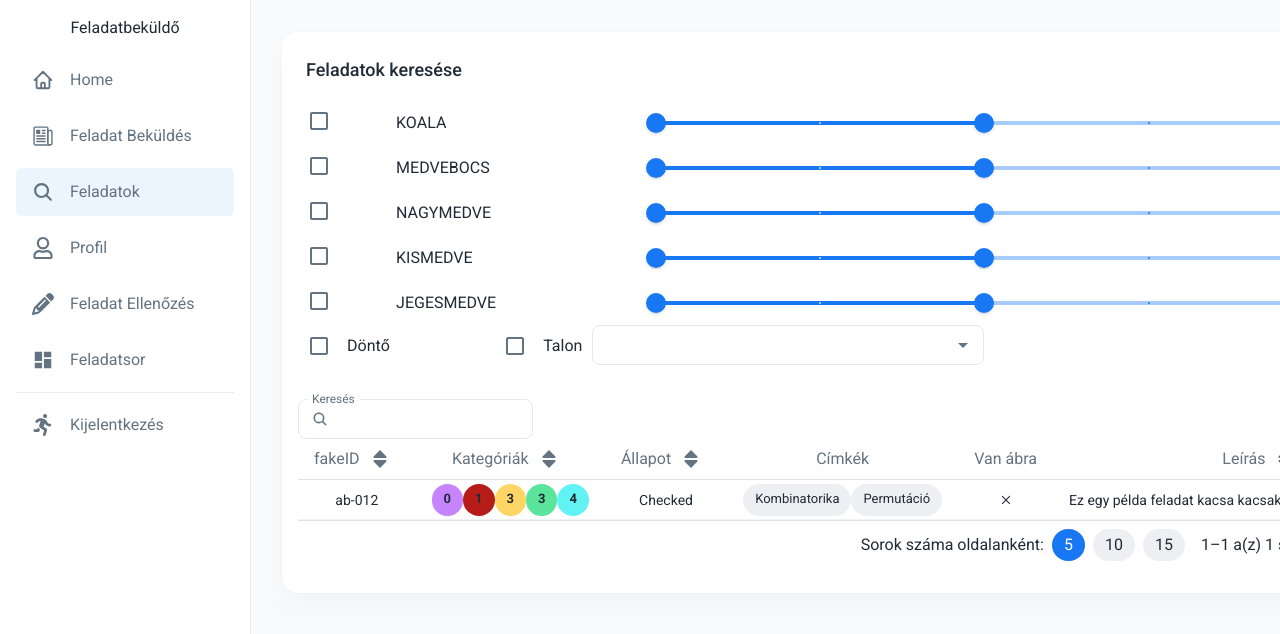
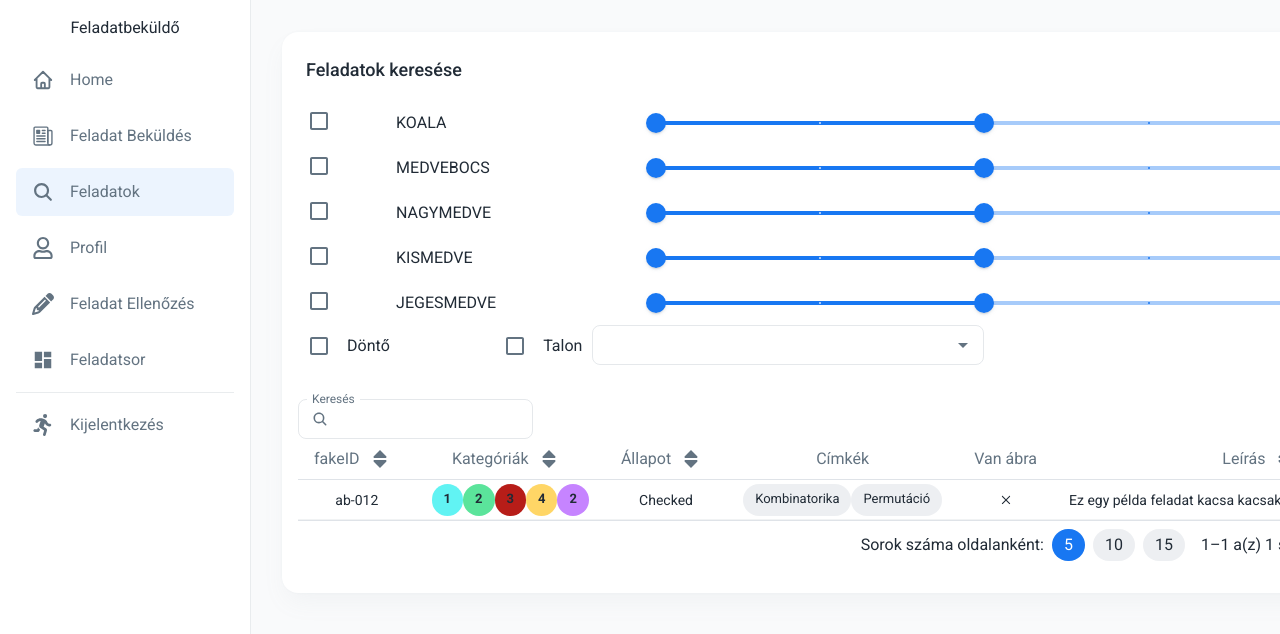
Before and after one commit to mok-it/feladatsor-frontend, a React (Vite) app: page /list-exercises in a window 1280 px wide. Shown: the top 634 px of the page. Built offline with nearby package versions, Linux system fonts and the light colour scheme.

Commit message:
fix: categoryDifficulties use object

```diff
--- a/src/components/CategoryDifficulties.tsx
+++ b/src/components/CategoryDifficulties.tsx
@@ -1,29 +1,19 @@
 import Chip from "@mui/material/Chip";
 import { categoryColors } from "@/theme/palette.ts";
-
-const getCategoryColor = (index: number): string => {
-  let getCategoryColors = [
-    categoryColors.KOALA,
-    categoryColors.MEDVEBOCS,
-    categoryColors.NAGYMEDVE,
-    categoryColors.KISMEDVE,
-    categoryColors.JEGESMEDVE,
-  ];
-  return getCategoryColors[index];
-};
+import { ExerciseAgeGroup } from "@/generated/graphql.tsx";
 
 type ValueProps = {
-  value: number[];
+  value: { [key in ExerciseAgeGroup]: number };
 };
 export const CategoryDifficulties = (props: ValueProps) => {
   return (
     <>
-      {props.value.map((tag, index) => (
+      {(Object.keys(props.value) as ExerciseAgeGroup[]).map((key) => (
         <Chip
-          key={index}
-          label={tag}
+          key={key}
+          label={props.value[key]}
           sx={{
-            backgroundColor: getCategoryColor(index),
+            backgroundColor: categoryColors[key],
             fontWeight: 700,
           }}
         />
--- a/src/pages/ExerciseListPage.tsx
+++ b/src/pages/ExerciseListPage.tsx
@@ -25,7 +25,7 @@ import { CategoryDifficulties } from "@/components/CategoryDifficulties.tsx";
 
 type ExerciseItem = {
   fakeId: string;
-  categoryDifficulties: number[];
+  categoryDifficulties: { [key in ExerciseAgeGroup]: number };
   description: string;
   hasPicture: boolean;
   state: string;
@@ -136,7 +136,13 @@ export const ExerciseListPage = () => {
             data: [
               {
                 fakeId: "ab-012",
-                categoryDifficulties: [0, 1, 3, 3, 4],
+                categoryDifficulties: {
+                  JEGESMEDVE: 1,
+                  KISMEDVE: 2,
+                  MEDVEBOCS: 3,
+                  NAGYMEDVE: 4,
+                  KOALA: 2,
+                },
                 hasPicture: false,
                 description:
                   "Ez egy példa feladat kacsa kacsakacsakacsakacsakacsakacsa ",
```
